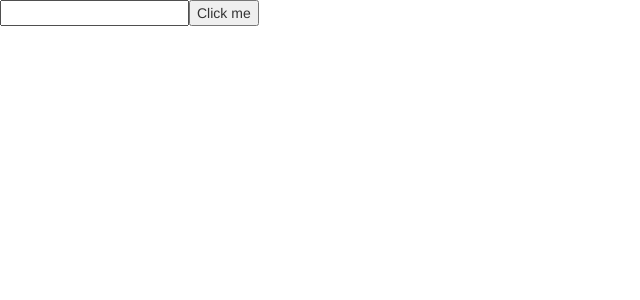
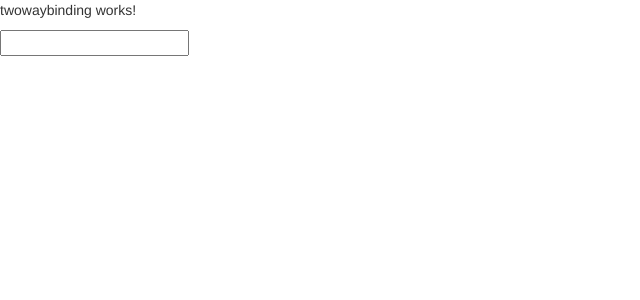
Before and after one commit to AlexanderBellDev/Angular-8-Tutorial-Repo, an Angular app: page / in a window 1280 px wide. Shown: the top 300 px of the page, without its empty margins (0-640 px from the left). Built offline with nearby package versions, Linux system fonts and the light colour scheme.

Commit message:
Two way data binding You can bind a html property such as an input to a variable in a model. <input [(ngModel)]="name" id="name" type="text">

```diff
--- a/src/app/app.component.html
+++ b/src/app/app.component.html
@@ -1 +1 @@
-<app-templatereference></app-templatereference>
+<app-twowaybinding></app-twowaybinding>
--- /dev/null
+++ b/src/app/twowaybinding/twowaybinding.component.html
@@ -0,0 +1,3 @@
+<p>twowaybinding works!</p>
+<input [(ngModel)]="name" id="name" type="text">
+{{name}}
--- /dev/null
+++ b/src/app/twowaybinding/twowaybinding.component.ts
@@ -0,0 +1,15 @@
+import { Component, OnInit } from '@angular/core';
+
+@Component({
+  selector: 'app-twowaybinding',
+  templateUrl: './twowaybinding.component.html',
+  styleUrls: ['./twowaybinding.component.css']
+})
+export class TwowaybindingComponent implements OnInit {
+  public name = '';
+  constructor() { }
+
+  ngOnInit() {
+  }
+
+}
```
Also changed, not shown: src/app/app.module.ts (+6 -2 lines), src/app/twowaybinding/twowaybinding.component.css (added), 1 other file (tests, documents, lock files or other folders).
